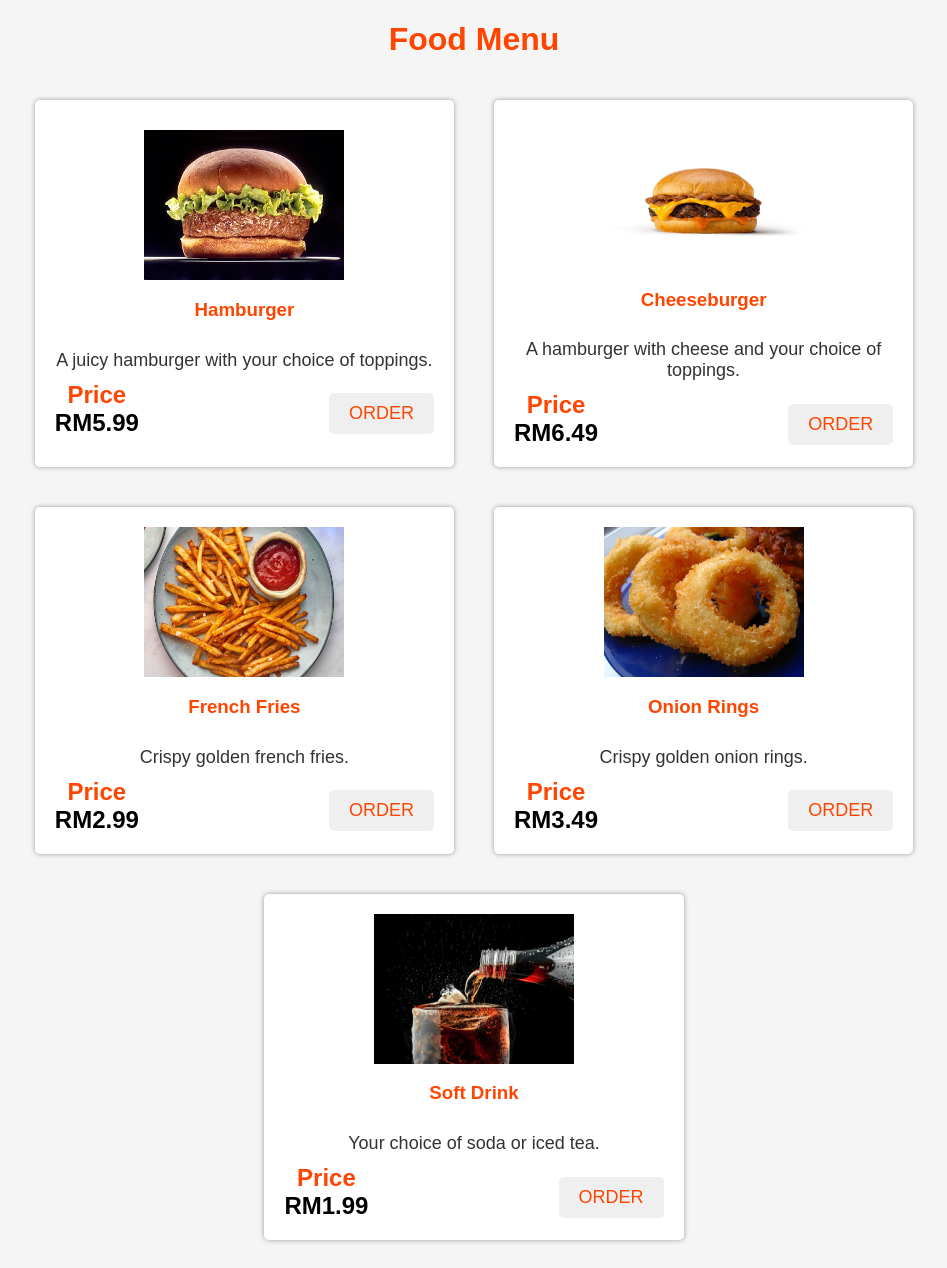
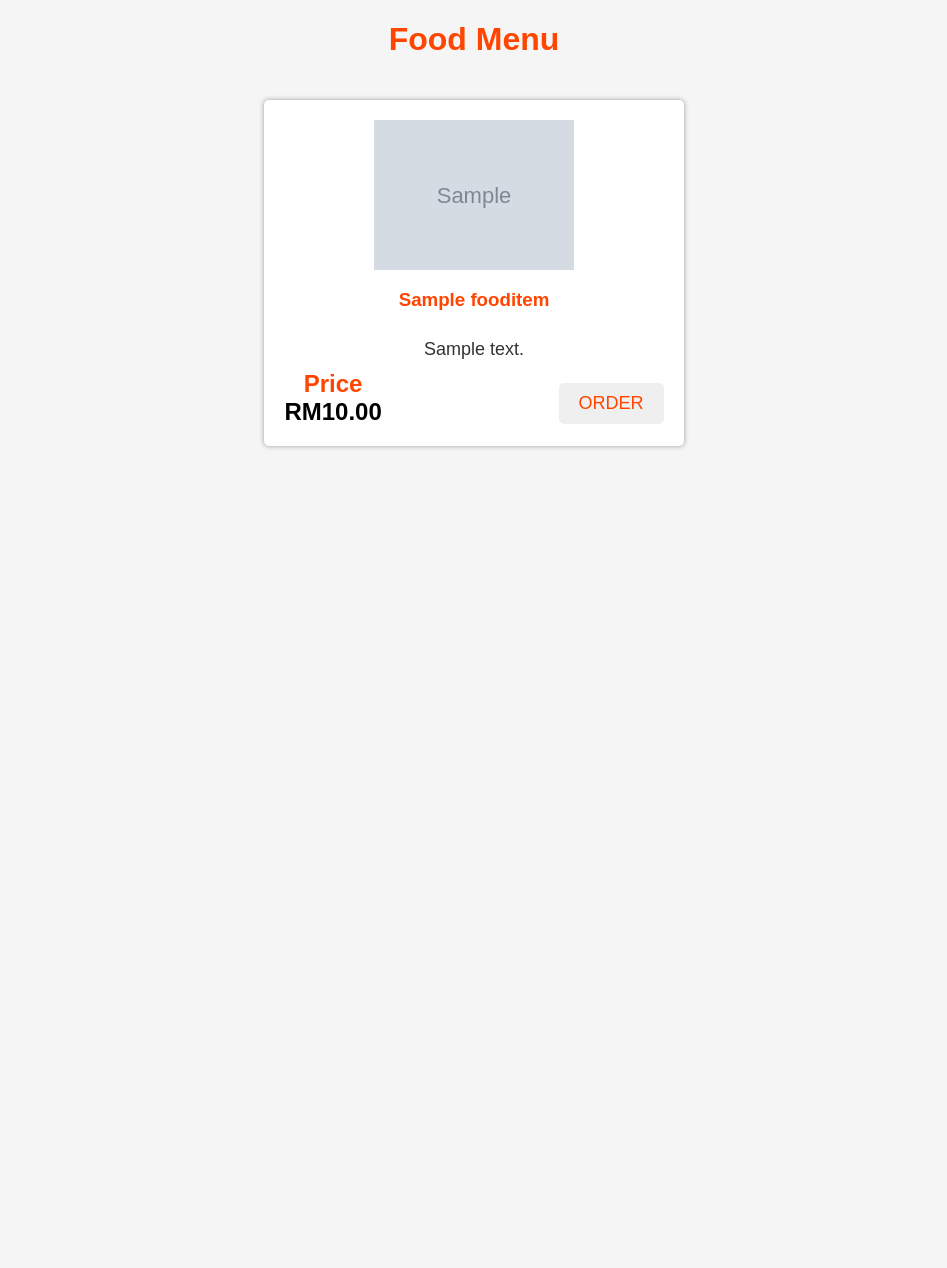
Before and after one commit to Limin01/BAIT3343-Agile-Software-Development-Assignment, a PHP site: page /foodmenu.php in a window 1280 px wide. Shown: the whole page, without its empty margins (166-1113 px from the left). After the commit the page ends 800 px from the top, so only its background shows below. Run offline with PHP 8.4, Linux system fonts and the light colour scheme; tables that the repository leaves empty or names only in its code hold one stand-in row (values such as "Sample post"); a stand-in replaces the project's code that opens the database connection.

Commit message:
[Finish #184717619]

```diff
--- /dev/null
+++ b/foodmenu.css
@@ -0,0 +1,75 @@
+
+            body {
+                font-family: Arial, sans-serif;
+                background-color: #F5F5F5;
+            }
+            h1, h3 {
+                color: #FF4500;
+                text-align: center;
+            }
+            ul {
+                list-style-type: none;
+                margin: 0;
+                padding: 0;
+                display: flex;
+                flex-wrap: wrap;
+                justify-content: center;
+            }
+            li {
+                width: 30%;
+                margin: 20px;
+                padding: 20px;
+                background-color: #FFF;
+                border-radius: 5px;
+                box-shadow: 0px 0px 5px 0px #999;
+                display: flex;
+                flex-direction: column;
+                justify-content: center;
+                text-align: center;
+            }
+            p {
+                font-size: 18px;
+                color: #333;
+                margin: 10px 0 0;
+            }
+            a {
+                color: #FF4500;
+                text-decoration: none;
+            }
+            .food-price {
+                display: flex;
+                justify-content: space-between;
+                align-items: center;
+                margin-top: 10px;
+            }
+            .food-price span {
+                font-size: 24px;
+                font-weight: bold;
+            }
+
+            .food-price span:before {
+                content: "Price";
+                color: #FF4500;
+            }
+
+            .order-button button {
+                color: #FFFFFF;
+                border: none;
+                border-radius: 5px;
+                padding: 10px 20px;
+                font-size: 18px;
+                cursor: pointer;
+                transition: all 0.2s ease-in-out;
+                text-transform: uppercase;
+            }
+
+            .order-button button:hover {
+                background-color: #FFFFFF;
+                color: #FF4500;
+                border: 2px solid #FF4500;
+            }
+
+            .order-button {
+                margin-top: 10px;
+                text-align: right;
+            }
--- a/foodmenu.php
+++ b/foodmenu.php
@@ -1,101 +1,32 @@
 <?php
 require_once 'model/FoodItem.php';
 
-// Define the food menu
-$foodMenu = array(
-    new FoodItem(1001, "Hamburger", 5.99, "A juicy hamburger with your choice of toppings.", "images/hamburger.jpg"),
-    new FoodItem(1002, "Cheeseburger", 6.49, "A hamburger with cheese and your choice of toppings.", "images/cheeseburger.jpg"),
-    new FoodItem(1003, "French Fries", 2.99, "Crispy golden french fries.", "images/french_fries.jpg"),
-    new FoodItem(1004, "Onion Rings", 3.49, "Crispy golden onion rings.", "images/onion_rings.jpg"),
-    new FoodItem(1005, "Soft Drink", 1.99, "Your choice of soda or iced tea.", "images/soft_drink.jpeg")
-);
+// Connect to the database
+$dsn = 'mysql:host=localhost;dbname=Foodcater';
+$username = 'root';
+$password = '';
+$pdo = new PDO($dsn, $username, $password);
+
+// Prepare and execute the query to retrieve the food items
+$query = 'SELECT id, name, price, description, imageUrl FROM foodItem';
+$stmt = $pdo->query($query);
+
+// Map the results to FoodItem objects
+$foodMenu = array();
+while ($row = $stmt->fetch(PDO::FETCH_ASSOC)) {
+    $foodItem = new FoodItem($row['id'], $row['name'], $row['price'], $row['description'], $row['imageUrl']);
+    $foodMenu[] = $foodItem;
+}
 
 // Output the HTML page
 ?>
 <!DOCTYPE html>
 <html>
     <head>
-        <title>Food Menu</title>
-        <style>
-            body {
-                font-family: Arial, sans-serif;
-                background-color: #F5F5F5;
-            }
-            h1, h3 {
-                color: #FF4500;
-                text-align: center;
-            }
-            ul {
-                list-style-type: none;
-                margin: 0;
-                padding: 0;
-                display: flex;
-                flex-wrap: wrap;
-                justify-content: center;
-            }
-            li {
-                width: 30%;
-                margin: 20px;
-                padding: 20px;
-                background-color: #FFF;
-                border-radius: 5px;
-                box-shadow: 0px 0px 5px 0px #999;
-                display: flex;
-                flex-direction: column;
-                justify-content: center;
-                text-align: center;
-            }
-            p {
-                font-size: 18px;
-                color: #333;
-                margin: 10px 0 0;
-            }
-            a {
-                color: #FF4500;
-                text-decoration: none;
-            }
-            .food-price {
-                display: flex;
-                justify-content: space-between;
-                align-items: center;
-                margin-top: 10px;
-            }
-            .food-price span {
-                font-size: 24px;
-                font-weight: bold;
-            }
+        <h1>Food Menu</h1>
+        <link rel="stylesheet" href="foodmenu.css">
 
-            .food-price span:before {
-                content: "Price";
-                color: #FF4500;
-            }
-
-            .order-button button {
-                color: #FFFFFF;
-                border: none;
-                border-radius: 5px;
-                padding: 10px 20px;
-                font-size: 18px;
-                cursor: pointer;
-                transition: all 0.2s ease-in-out;
-                text-transform: uppercase;
-            }
-
-            .order-button button:hover {
-                background-color: #FFFFFF;
-                color: #FF4500;
-                border: 2px solid #FF4500;
-            }
-
-            .order-button {
-                margin-top: 10px;
-                text-align: right;
-            }
-
-        </style>
-    </head>
-    <body>
-        <h1>Food Menu</h1>
+        </head>
         <ul>
             <?php foreach ($foodMenu as $item) { ?>
                 <li>
@@ -112,11 +43,5 @@ $foodMenu = array(
                     </div>
                 </li>
             <?php } ?>
-
-        </ul>
-
-        <script>
-
-        </script>
     </body>
 </html>
```
Also changed, not shown: db_connection.php (added, +20 -0 lines).
